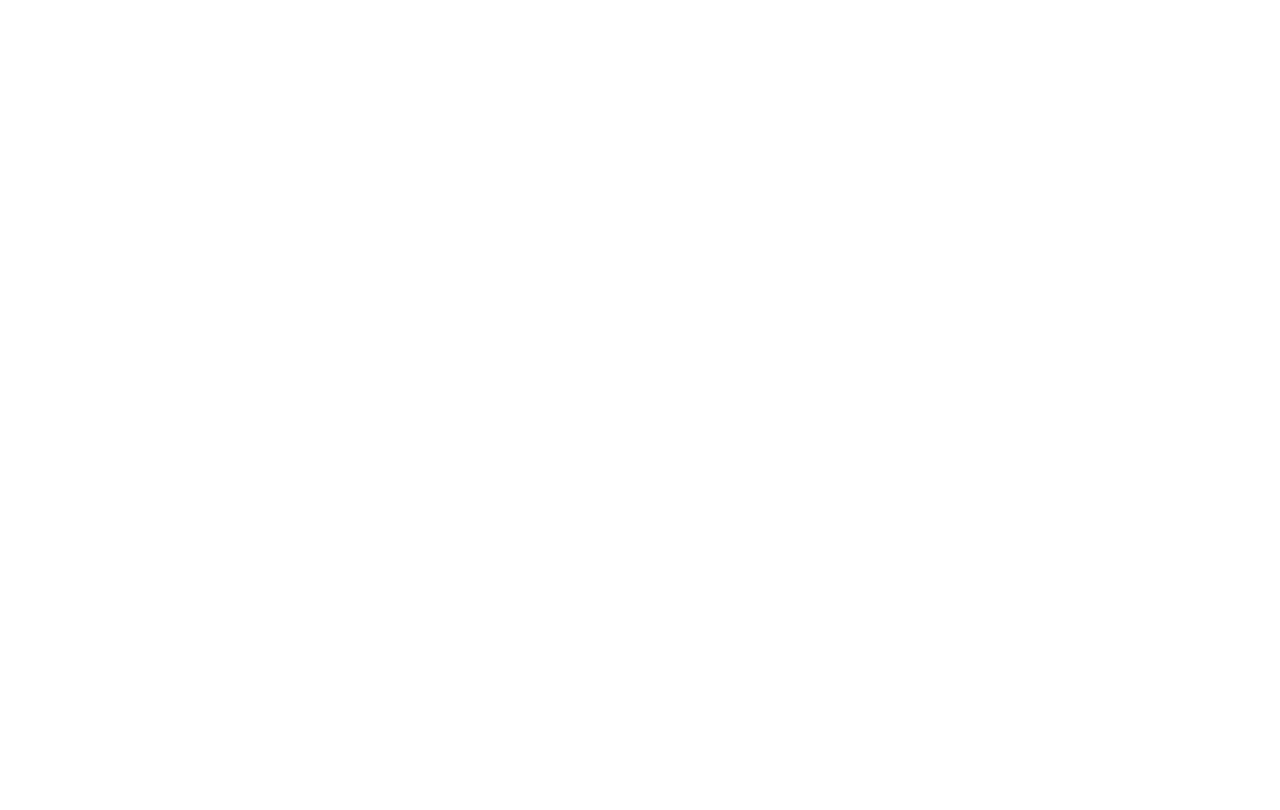
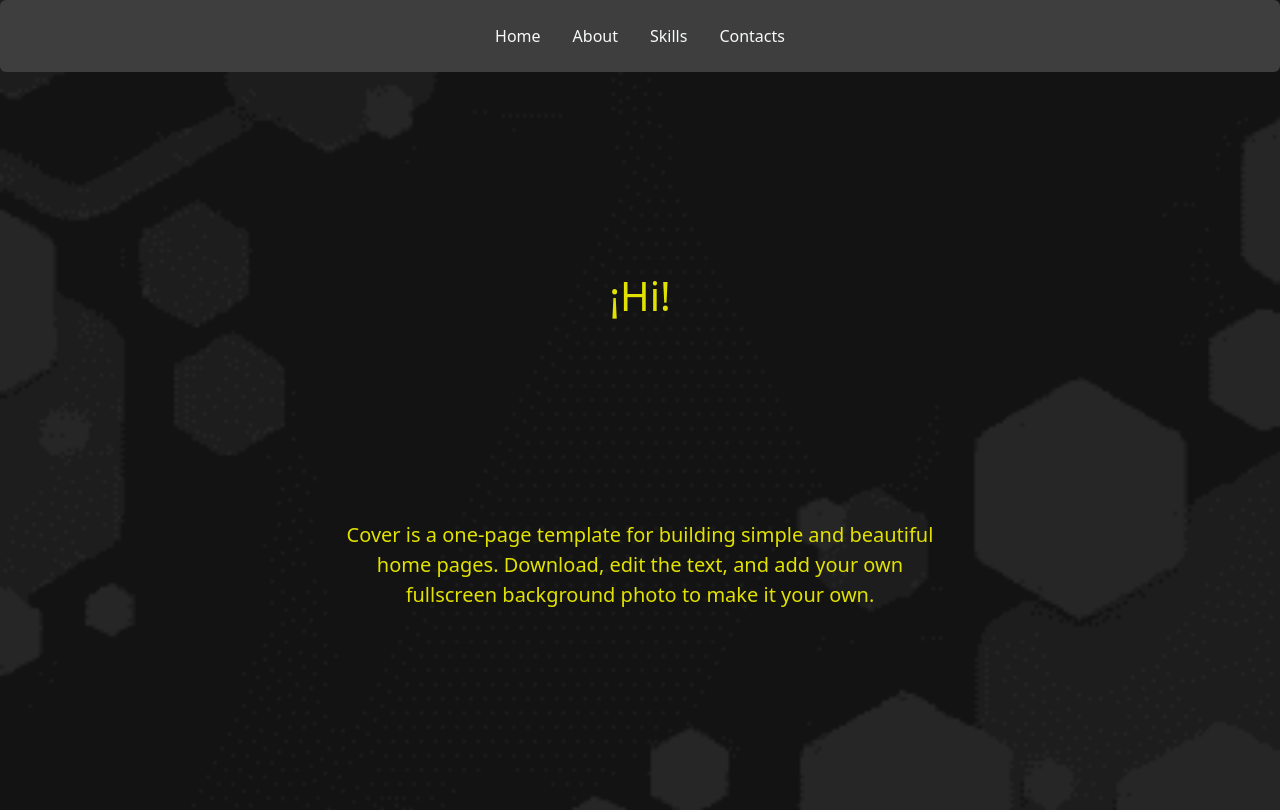
Before and after one commit to Giuliz262/pagina, a plain HTML site: page index.html in a window 1280 px wide. Drawn offline with nearby package versions, Linux system fonts and the light colour scheme.

Commit message:
Se agregó estilos al header y al fondo, se crearon otras 3 páginas y se creó una carpeta para las imágenes

```diff
--- a/index.html
+++ b/index.html
@@ -4,9 +4,34 @@
     <meta charset="UTF-8">
     <meta http-equiv="X-UA-Compatible" content="IE=edge">
     <meta name="viewport" content="width=device-width, initial-scale=1.0">
-    <title>Document</title>
+    <title>Portfolio</title>
+    <link href="https://cdn.jsdelivr.net/npm/bootstrap@5.3.0-alpha3/dist/css/bootstrap.min.css" rel="stylesheet" integrity="sha384-KK94CHFLLe+nY2dmCWGMq91rCGa5gtU4mk92HdvYe+M/SXH301p5ILy+dN9+nJOZ" crossorigin="anonymous">
+    <link rel="stylesheet" href="style.css">
 </head>
 <body>
+    <script src="https://cdn.jsdelivr.net/npm/bootstrap@5.3.0-alpha3/dist/js/bootstrap.bundle.min.js" integrity="sha384-ENjdO4Dr2bkBIFxQpeoTz1HIcje39Wm4jDKdf19U8gI4ddQ3GYNS7NTKfAdVQSZe" crossorigin="anonymous"></script>
+    <div >
+        <header class="d-flex justify-content-center py-3 rounded text-light">
+          <ul class="nav nav-pills">
+             <li class="nav-item"><a href="#" class="nav-link text-light" aria-current="page">Home</a></li>
+            <li class="nav-item"><a href="#" class="nav-link text-light">About</a></li>
+            <li class="nav-item"><a href="#" class="nav-link text-light">Skills</a></li>
+            <li class="nav-item"><a href="#" class="nav-link text-light">Contacts</a></li>
+          </ul>
+        </header>
+      </div>
 
+
+        <main>
+            <h1 style="color: rgb(226, 226, 0); text-align: center; margin-top: 200px;">¡Hi!</h1>
+            <p class="lead">Cover is a one-page template for building simple and beautiful home pages. Download, edit the text, and add your own fullscreen background photo to make it your own.</p>
+            </p>
+          </main>
+
+<footer>
+
+</footer>
 </body>
+
+
 </html>
--- /dev/null
+++ b/style.css
@@ -0,0 +1,18 @@
+header {
+    background-color: rgb(62, 62, 62);
+}
+
+body {
+    background-image: url('image/fondo.png');
+    background-color: black;
+    background-size: cover;
+
+}
+
+.lead{
+    color: rgb(226, 226, 0);
+    text-align: center;
+    margin: 200px auto;
+    max-width: 600px;
+
+}
```
Also changed, not shown: about.html (added, +12 -0 lines), contact.html (added), image/fondo.png (added), image/fondo2.jpg (added), image/fondo3.webp (added), skills.html (added).
